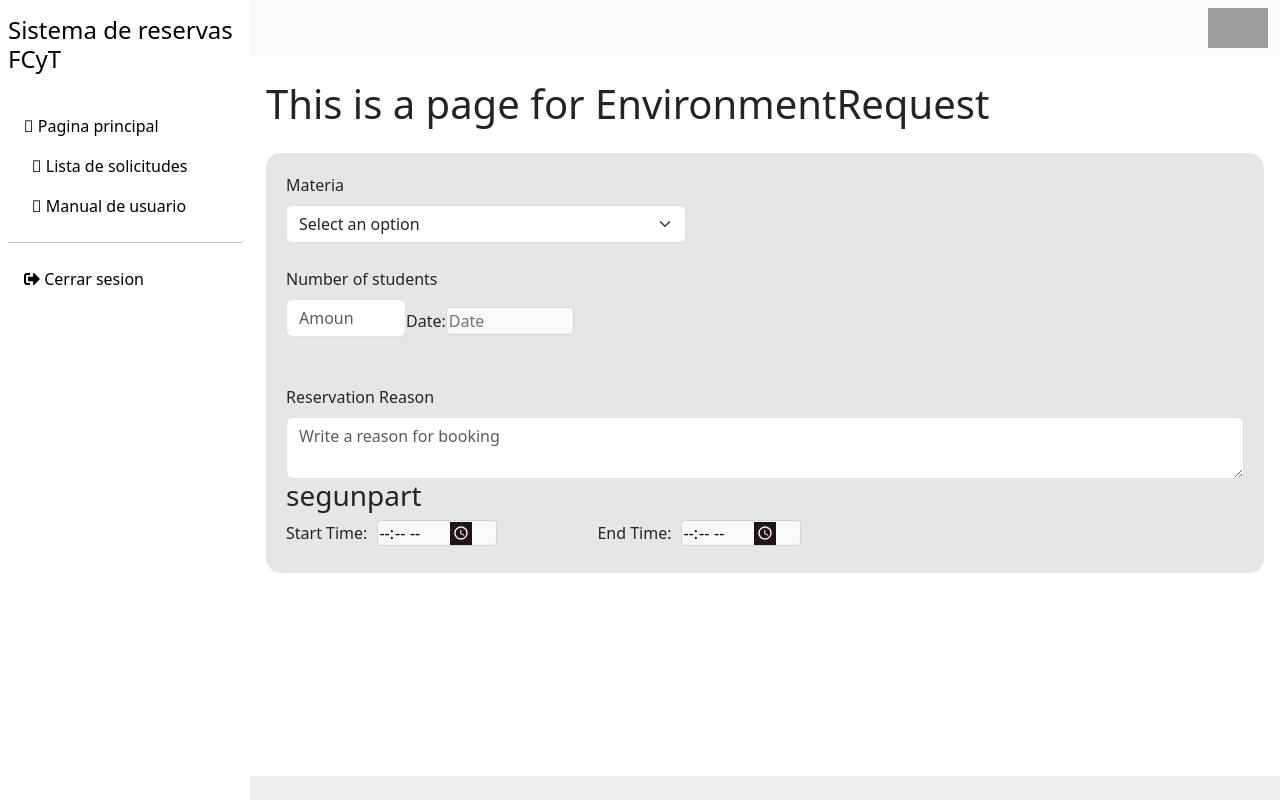
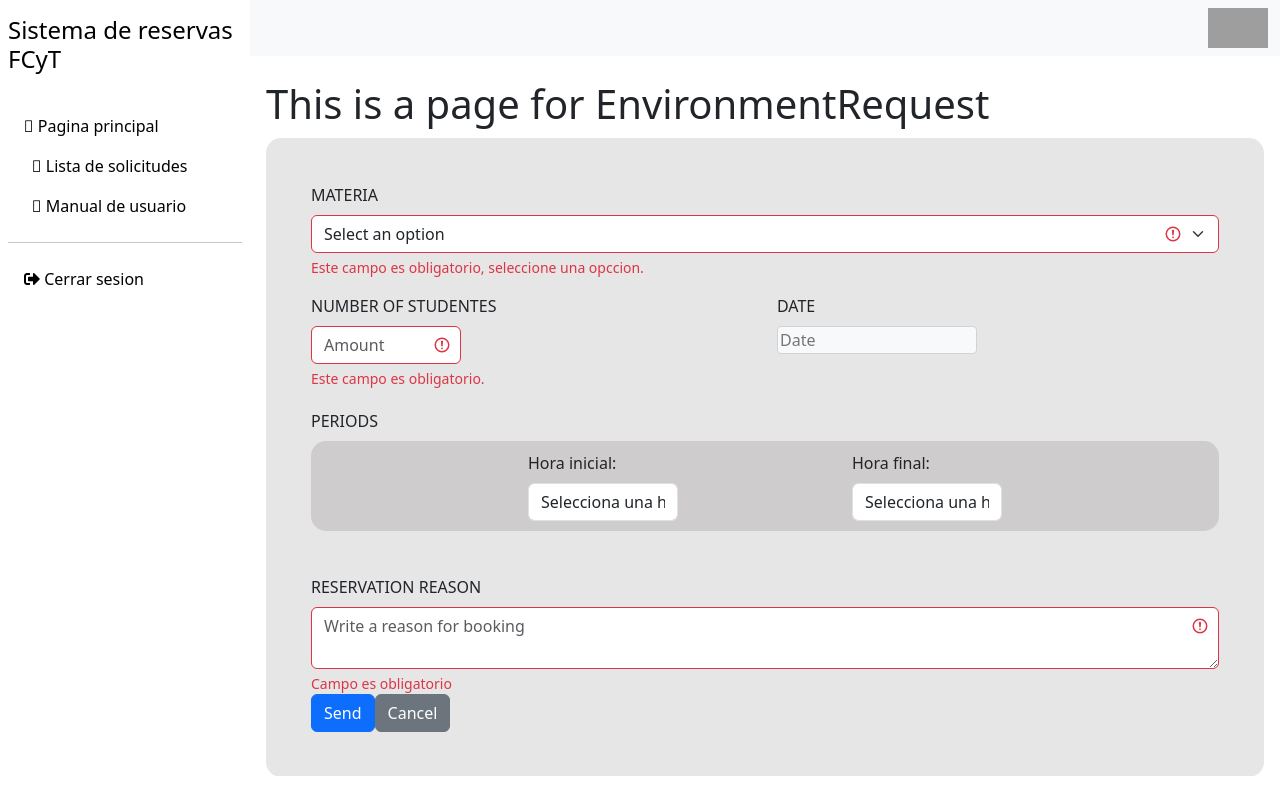
Before and after one commit to BruteForceSolutionsSRL/reservation-system-front, a React (Vite) app: page /user/enviroment-request in a window 1280 px wide. Built offline with nearby package versions, Linux system fonts and the light colour scheme; grey boxes are pictures that could not be loaded.

Commit message:
improvement to the reservation form, calendar and date validators.

```diff
--- a/src/Components/RequestReservationAmbience/Calendar/CalendarOwn.css
+++ b/src/Components/RequestReservationAmbience/Calendar/CalendarOwn.css
@@ -92,10 +92,13 @@
 
 /*----------------*/
 input {
-    padding-right: 24px;
+    padding-right: 2rem;
     /* Espacio para el botón X */
-    width: 170px;
-    /* Ancho del input, ajusta según sea necesario */
+    width: 100%;
+    /* Ancho del input ocupando todo el espacio disponible */
+    max-width: 200px;
+    min-width: 120px;
+    /* Ancho máximo del input */
     background-color: #f8f9fa;
     /* Color de fondo del input */
     border: 1px solid #ced4da;
@@ -104,7 +107,8 @@ input {
     /* Borde redondeado del input */
     color: #000;
     /* Color del texto del input */
-    width: 128px;
+    box-sizing: border-box;
+    /* Incluye el padding y el borde en el ancho total */
 }
 
 input:focus {
@@ -119,8 +123,6 @@ input:focus {
     position: relative;
     display: inline-block;
 }
-
-
 .clear-button {
     position: absolute;
     top: 50%;
@@ -144,7 +146,13 @@ input:focus {
     top: auto;
     bottom: 0;
     left: 50%;
-    transform: translateX(-50%);
     background-color: null;
     /* Fondo transparente */
 }
+/* Media query para ajustar el tamaño y posición en pantallas más pequeñas */
+@media (max-width: 768px) {
+    .modal-dialog {
+        width: 50%;
+        margin: 10% auto;
+    }
+}
--- a/src/Components/RequestReservationAmbience/Calendar/CalendarOwn.jsx
+++ b/src/Components/RequestReservationAmbience/Calendar/CalendarOwn.jsx
@@ -5,7 +5,7 @@ import Modal from "react-bootstrap/Modal";
 import { BsChevronLeft, BsChevronRight } from "react-icons/bs";
 import "./CalendarOwn.css";
 
-const CalendarOwn = () => {
+const CalendarOwn = ({ onDateSelect }) => {
   //Esta ordenado de domingo a sabado
   const diasSemana = ["Do", "Lu", "Ma", "Mi", "Ju", "Vi", "Sa"];
 
@@ -14,7 +14,6 @@ const CalendarOwn = () => {
   const [anio, setAnio] = useState(mesActual.getFullYear());
   const [fechaSeleccionada, setFechaSeleccionada] = useState(null);
   const [calendarioVisible, setCalendarioVisible] = useState(false);
-  const [showModal, setShowModal] = useState(false);
 
   const obtenerDiasEnMes = (mes, anio) => {
     return new Date(anio, mes + 1, 0).getDate();
@@ -72,13 +71,11 @@ const CalendarOwn = () => {
   // obtencion de la decha que se selecciono
   const handleClick = (dia) => {
     const nuevaFechaSeleccionada = new Date(anio, mes, dia);
+    const formattedDate = `${dia.toString().padStart(2, "0")}/${(mes + 1)
+      .toString()
+      .padStart(2, "0")}/${anio}`;
     setFechaSeleccionada(nuevaFechaSeleccionada);
-    console.log({
-      dia: dia,
-      mes: mes,
-      anio: anio,
-    });
-
+    onDateSelect(formattedDate);
     toggleCalendario(); // Cierra el modal al seleccionar una fecha
   };
 
@@ -105,6 +102,7 @@ const CalendarOwn = () => {
           value={fechaSeleccionada ? formatDate(fechaSeleccionada) : ""}
           onClick={toggleCalendario}
           readOnly
+          required
         />
         {fechaSeleccionada && (
           <button className="clear-button" onClick={handleClearDate}>
@@ -112,12 +110,11 @@ const CalendarOwn = () => {
           </button>
         )}
       </div>
-
       <Modal
         show={calendarioVisible}
         onHide={toggleCalendario}
+        dialogClassName="modal-dialog-"
         className="modal-custom"
-        backdrop={false}
       >
         <Modal.Header>
           <Button variant="link" onClick={() => cambiarMes("atras")}>
--- /dev/null
+++ b/src/Components/RequestReservationAmbience/Calendar/TimePicker.css
@@ -0,0 +1,22 @@
+
+.time-pickerStart {
+    max-width: 150px;
+    margin-right: 150px;
+}
+
+.time-pickerEnd {
+    max-width: 150px;
+}
+
+@media (max-width: 576px) {
+
+    .time-pickerStart,
+    .time-pickerEnd {
+        max-width: 94px;
+        /* Ajusta el ancho de los selectores en pantallas pequeñas */
+        margin-right: 5px;
+        /* Ajusta el espacio entre los selectores en pantallas pequeñas */
+        margin-left: 5px;
+        /* Ajusta el espacio entre los selectores en pantallas pequeñas */
+    }
+}
--- /dev/null
+++ b/src/Components/RequestReservationAmbience/Calendar/TimePicker.jsx
@@ -0,0 +1,124 @@
+import React, { useState, useEffect } from "react";
+import { Form, Row, Col } from "react-bootstrap";
+import "bootstrap/dist/css/bootstrap.min.css";
+import "./TimePicker.css";
+
+function TimePicker({ onTimeChange }) {
+  const [startHour, setStartHour] = useState("");
+  const [endHour, setEndHour] = useState("");
+  const [error, setError] = useState("");
+
+  //forma de recibir desde el back
+  const hoursOptions = [
+    { id: 0, time: "Selecciona una hora" },
+    { id: 1, time: "06:45" },
+    { id: 2, time: "08:15" },
+    { id: 3, time: "09:45" },
+    { id: 4, time: "11:15" },
+    { id: 5, time: "12:45" },
+    { id: 6, time: "14:15" },
+    { id: 7, time: "15:45" },
+    { id: 8, time: "17:15" },
+    { id: 9, time: "18:45" },
+    { id: 10, time: "20:15" },
+    { id: 11, time: "21:45" },
+  ];
+
+  const handleStartHourChange = (e) => {
+    const newStartHour = e.target.value;
+    const selectedStart = hoursOptions.find(
+      (option) => option.time === newStartHour
+    );
+    const maxEndHourIndex = hoursOptions.findIndex(
+      (option) => option.id === selectedStart.id + 2
+    );
+    if (endHour !== "" && newStartHour >= endHour) {
+      setEndHour("");
+    }
+    setStartHour(newStartHour);
+    if (endHour !== "" && endHour > hoursOptions[maxEndHourIndex].time) {
+      setEndHour(hoursOptions[maxEndHourIndex].time);
+      // lógica para validar y actualizar la hora de inicio
+      onTimeChange({ startHour: newStartHour, endHour });
+    }
+    if (endHour !== "" && newStartHour > endHour) {
+      setEndHour("");
+      // lógica para validar y actualizar la hora de inicio
+      onTimeChange({ startHour: newStartHour, endHour });
+    }
+    setError(
+      newStartHour && endHour
+        ? ""
+        : "Both start and end hours must be selected."
+    );
+    //console.log("Hora inicial seleccionada:", newStartHour);
+  };
+
+  const handleEndHourChange = (e) => {
+    const selectedStart = hoursOptions.find(
+      (option) => option.time === startHour
+    );
+    const selectedEndHour = hoursOptions.find(
+      (option) => option.time === e.target.value
+    );
+    if (selectedEndHour && selectedEndHour.id <= selectedStart.id + 2) {
+      setEndHour(e.target.value);
+      setError("");
+      // lógica para validar y actualizar la hora de fin
+      onTimeChange({ startHour, endHour: e.target.value });
+    } else {
+      setEndHour("");
+      setError(
+        "The schedule exceeds the reservation period permitided(Maximum 4 periods)."
+      );
+    }
+    //console.log("Hora final seleccionada:", e.target.value);
+  };
+
+  useEffect(() => {
+    // Aquí puedes hacer lo que necesites con las horas seleccionadas, como enviarlas al backend
+    console.log("Periodo:", startHour, "-", endHour);
+  }, [startHour, endHour]);
+
+  return (
+    <div>
+      <Row className="justify-content-center d-flex">
+        <Col xs="auto">
+          <Form.Label>Hora inicial:</Form.Label>
+          <Form.Control
+            className="time-pickerStart"
+            as="select"
+            value={startHour}
+            onChange={handleStartHourChange}
+          >
+            {hoursOptions.map((option) => (
+              <option key={option.id} value={option.time}>
+                {`${option.time}`}
+              </option>
+            ))}
+          </Form.Control>
+        </Col>
+        <Col xs="auto">
+          <Form.Label>Hora final:</Form.Label>
+          <Form.Control
+            className="time-pickerEnd"
+            as="select"
+            value={endHour}
+            onChange={handleEndHourChange}
+          >
+            {hoursOptions
+              .filter((option) => option.time > startHour)
+              .map((option) => (
+                <option key={option.id} value={option.time}>
+                  {`${option.time}`}
+                </option>
+              ))}
+          </Form.Control>
+        </Col>
+      </Row>
+      {error && <div className="text-danger mt-2">{error}</div>}
+    </div>
+  );
+}
+
+export default TimePicker;
--- a/src/Components/RequestReservationAmbience/RequestReservationAmbience.css
+++ b/src/Components/RequestReservationAmbience/RequestReservationAmbience.css
@@ -1,40 +1,40 @@
 .input-materia {
     width: 100%;
-    max-width: 400px;
-    margin-right: 100px;
+    /*max-width: 400px;
+    margin-right: 100px;*/
 }
 
 
 .input-cant {
-    width: 120px;
+    width: 150px;
 }
 
 
-.input-cal {
-    max-width: 100%;
-    margin: 0 auto;
-    padding: 20px;
-    margin-left: 100px;
-    margin-top: -50px;
+.cant-student {
+    width: 100%;
+    /* Ajusta el ancho según sea necesario */
+
 }
-
-/* Media query para pantallas más pequeñas */
-@media (max-width: 768px) {
-    .input-cal {
-        max-width: 90%;
-        /* Reduzca el ancho máximo para pantallas más pequeñas */
-        padding: 10px;
-        /* Reduzca el espacio interno */
-    }
-}
-
 
 .formulario-principal {
     background-color: #e7e6e6;
     border-radius: 15px;
-    margin: 25px auto;
-    padding: 20px;
+    margin: 10px auto;
+    padding: 45px;
+    width: 100%;
 
+}
+
+.periods-container{
+background-color: #cecccc;
+    border-radius: 15px;
+    margin: 20px auto;
+    padding: 10px;
+    width: 100%;
+    margin-top: -0px;
+}
+.label-periods {
+    margin-top: 20px;
 }
 
 /*seting color icon timePiker*/
@@ -50,10 +50,39 @@ input[type="time"]::-webkit-calendar-picker-indicator {
 }
 
 .hour-end {
+    margin-right: 430px;
     margin-left: 10px;
     width: 120px;
 }
 
 .label-end {
-    margin-left: 100px;
+    margin-right: 100px;
 }
+
+.time-input-container {
+  position: relative;
+  display: flex;
+  justify-content: space-between; /* Alinear los elementos a los extremos */
+  align-items: center; /* Centrar verticalmente los elementos */
+}
+
+.clear-button2 {
+  margin-left: 10px; /* Ajustar el espacio entre el campo de hora de fin y el botón "clear-button2" */
+    margin-left: px;
+}
+
+
+.time-inputs-container {
+    display: flex;
+    justify-content: space-between;
+}
+
+.time-input-container {
+    display: flex;
+    align-items: center;
+}
+
+.error-message {
+    color: red;
+    margin-top: 5px;
+}
--- a/src/Components/RequestReservationAmbience/RequestReservationAmbience.jsx
+++ b/src/Components/RequestReservationAmbience/RequestReservationAmbience.jsx
@@ -2,17 +2,94 @@ import React, { useState } from "react";
 import { Form, Container, Row, Col, Button, InputGroup } from "react-bootstrap";
 import DatePicker from "react-datepicker";
 import "react-datepicker/dist/react-datepicker.css";
-import TimePicker from "react-time-picker";
 import "react-time-picker/dist/TimePicker.css";
 import { BsX } from "react-icons/bs";
 import CalendarOwn from "./Calendar/CalendarOwn";
+import TimePicker from "./Calendar/TimePicker";
 
 import "./RequestReservationAmbience.css";
 
 function RequestReservationAmbience() {
-  /// form de mostrar matria
-  const [opciones, setOpciones] = useState([]);
-  const [opcionSeleccionada, setOpcionSeleccionada] = useState("");
+  //const [opciones, setOpciones] = useState([]);
+
+  const [formData, setFormData] = useState({
+    materia: "",
+    cantidadEstudiantes: "",
+    fecha: "",
+    horaInicio: "",
+    horaFin: "",
+    bloque: "",
+    aula: "",
+    motivoReserva: "",
+    docentes: "",
+  });
+
+  //validar campos del form
+  const handleSubmit = (event) => {
+    const form = event.currentTarget;
+    if (form.checkValidity() === false) {
+      event.preventDefault();
+      event.stopPropagation();
+    }
+    setValidated(true);
+    setFormSubmitted(true); // Marcar el formulario como enviado
+  };
+
+  const printFormData = () => {
+    console.log("Form data:", formData);
+  };
+
+  //calendario
+  const handleDateSelect = (date) => {
+    setFormData({ ...formData, fecha: date }); // Actualiza el estado del formulario con la fecha seleccionada
+  };
+
+  //obtener datos del formulario
+  const handleChange = (e) => {
+    const { name, value } = e.target;
+    setFormData({ ...formData, [name]: value });
+  };
+
+  const handleTimeChange = ({ startHour, endHour }) => {
+    setFormData({
+      ...formData,
+      horaInicio: startHour,
+      horaFin: endHour,
+    });
+  };
+  //validador de materia
+  const validateInput = (value) => {
+    if (!value || value.trim() === "") {
+      return "Este campo es obligatorio, seleccione una opccion.";
+    }
+    return null;
+  };
+
+  //validador de materia
+  const validateCantEst = (value) => {
+    if (!value) {
+      return "Este campo es obligatorio.";
+    } else if (!/^\d+$/.test(value) || /--/.test(value)) {
+      return "Carácter inválido. Por favor, ingrese solo números.";
+    } else if (value < 1 || value > 999) {
+      return "Por favor, ingrese un número válido entre 1 y 999.";
+    }
+    return null;
+  };
+
+  // validador motivo reserva
+  const validateMotReser = (value) => {
+    const regex = /^[a-zA-ZñÑáéíóúÁÉÍÓÚ\s0-9]+$/;
+    if (!value) {
+      return "Campo es obligatorio";
+    } else if (value.length < 5 || value.length > 60) {
+      return "Debe tener entre 5 y 60 caracteres";
+    } else if (!regex.test(value)) {
+      return "No se acepta caracteres especiales";
+    } else {
+      return null; // Devuelve null cuando la validación es exitosa
+    }
+  };
 
   /*
   useEffect(() => {
@@ -22,52 +99,26 @@ function RequestReservationAmbience() {
       .catch((error) => console.error("Error al obtener las opciones:", error));
   }, []);*/
 
-  /*/Ejemplo de como recibir datos
-  [
+  //Ejemplo de como recibir datos
+  const opcionesTemporales = [
     { id: 1, nombre: "Opción 1" },
     { id: 2, nombre: "Opción 2" },
     { id: 3, nombre: "Opción 3" },
-  ];*/
-
-  const handleSelectChange = (event) => {
-    setOpcionSeleccionada(event.target.value);
-  };
-
-  // TIME PICKET
-  const [startTime, setStartTime] = useState("");
-  const [endTime, setEndTime] = useState("");
-
-  const handleStartTimeChange = (e) => {
-    const newStartTime = e.target.value;
-    setStartTime(newStartTime);
-    console.log("Hora de inicio:", newStartTime);
-  };
-
-  const handleEndTimeChange = (e) => {
-    const newEndTime = e.target.value;
-    setEndTime(newEndTime);
-    console.log("Hora de fin:", newEndTime);
-  };
-
-  //console.log("Hora de inicio seleccionada:", startTime);
-  //console.log("Hora de fin seleccionada:", endTime);
-
-  const clearStartTime = () => {
-    setStartTime("");
-  };
-
-  const clearEndTime = () => {
-    setEndTime("");
-  };
+  ];
+  const [opciones, setOpciones] = useState(opcionesTemporales);
 
   return (
-    <Form className="formulario-principal">
+    <Form isInvalid onSubmit={handleSubmit} className="formulario-principal">
       <div>
-        <Form.Label>Materia</Form.Label>
+        <Form.Label className="me-3">MATERIA</Form.Label>
         <Form.Select
+          type="input"
+          id="materia"
+          name="materia"
+          value={formData.materia}
+          onChange={handleChange}
           className="input-materia"
-          onChange={handleSelectChange}
-          value={opcionSeleccionada}
+          isInvalid={!!validateInput(formData.materia)}
         >
           <option value="">Select an option</option>
           {opciones.map((opcion) => (
@@ -76,60 +127,62 @@ function RequestReservationAmbience() {
             </option>
           ))}
         </Form.Select>
-        <Form.Label className="mt-4">Number of students</Form.Label>
+        <Form.Control.Feedback type="invalid">
+          {validateInput(formData.materia)}
+        </Form.Control.Feedback>
+        <div className="mt-3 row">
+          <div className="col-md-6">
+            <div>
+              <Form.Label>NUMBER OF STUDENTES</Form.Label>
               <Form.Control
                 type="number"
-          min="0"
-          max="999"
-          step="1"
+                id="cantidadEstudiantes"
+                name="cantidadEstudiantes"
+                value={formData.cantidadEstudiantes}
+                onChange={handleChange}
+                isInvalid={validateCantEst(formData.cantidadEstudiantes)}
                 className="input-cant"
-          placeholder="Amoun"
+                placeholder="Amount"
               />
-        <div className="input-cal">
-          <Form.Label className="label-date">Date:</Form.Label>
-          <CalendarOwn></CalendarOwn>
+              <Form.Control.Feedback type="invalid">
+                {validateCantEst(formData.cantidadEstudiantes)}
+              </Form.Control.Feedback>
             </div>
-        <Form.Label className=" mt-4">Reservation Reason</Form.Label>
+          </div>
+          <div className="col-md-6">
+            <div className="label-calendary d-flex flex-column align-items-start">
+              <Form.Label>DATE</Form.Label>
+              <CalendarOwn onDateSelect={handleDateSelect} />
+            </div>
+          </div>
+        </div>
+      </div>
+      <Form.Label className="label-periods">PERIODS</Form.Label>
+      <div className="periods-container">
+        <TimePicker onTimeChange={handleTimeChange} />
+      </div>
+      <div>
+        <Form.Label className=" mt-4">RESERVATION REASON</Form.Label>
         <Form.Control
+          id="motivoReserva"
+          name="motivoReserva"
+          value={formData.motivoReserva}
+          onChange={handleChange}
+          isInvalid={validateMotReser(formData.motivoReserva)}
           className=""
           placeholder="Write a reason for booking"
           as="textarea"
           rows={2}
-          maxLength={60}
         ></Form.Control>
+        <Form.Control.Feedback type="invalid">
+          {validateMotReser(formData.motivoReserva)}
+        </Form.Control.Feedback>
       </div>
-      <div>
-        <h3>segunpart</h3>
-      </div>
-      <div>
-        <Form.Label>Start Time:</Form.Label>
-        <input
-          type="time"
-          id="startTime"
-          name="startTime"
-          value={startTime}
-          onChange={handleStartTimeChange}
-          className="hour-start"
-        />
-        {startTime && (
-          <Button variant="clear-button" onClick={clearStartTime}>
-            <BsX />
+      <div class="col-12">
+        <Button variant="primary" onClick={printFormData}>
+          Send
         </Button>
-        )}
-        <Form.Label className="label-end">End Time:</Form.Label>
-        <input
-          type="time"
-          id="endTime"
-          name="endTime"
-          value={endTime}
-          onChange={handleEndTimeChange}
-          className="hour-end"
-        />
-        {endTime && (
-          <Button variant="clear-button" onClick={clearEndTime}>
-            <BsX />
-          </Button>
-        )}
+        <Button variant="secondary">Cancel</Button>
       </div>
     </Form>
   );
```
Lines whose indentation alone changed are shown as unchanged.
